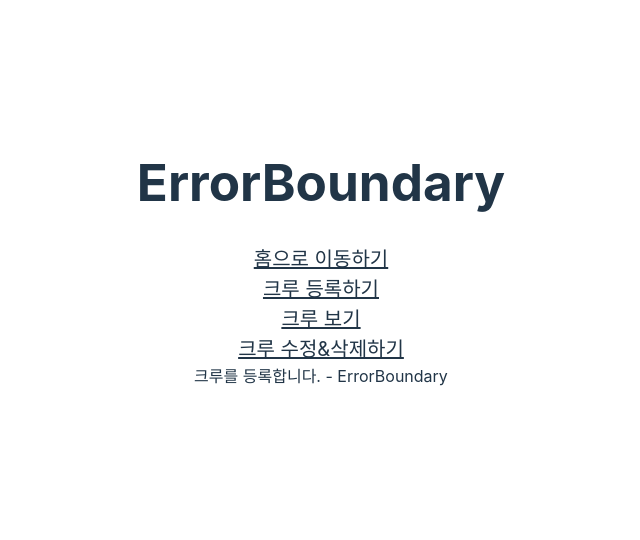
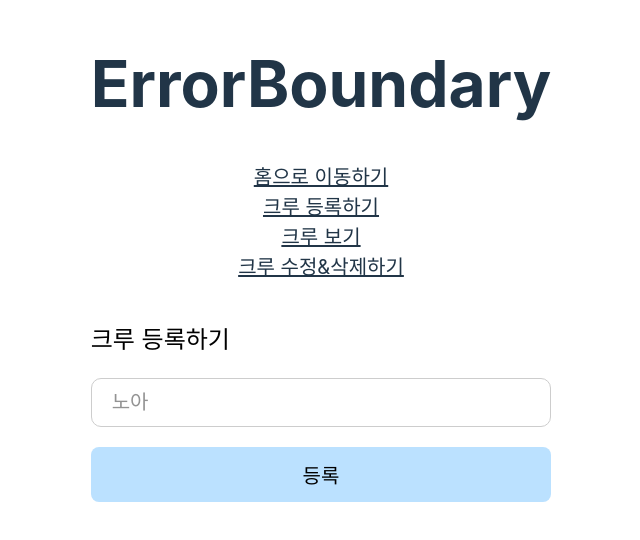
Before and after one commit to nlom0218/ErrorBoundary-practice, a React (Vite) app: page /error-boundary/register-crew in a window 1280 px wide. Shown: the part 146-686 px from the top of the page, without its empty margins (319-959 px from the left). Built offline with nearby package versions, Linux system fonts and the light colour scheme.

Commit message:
feat: RegisterCrewForm 레이아웃

```diff
--- a/src/components/Navigation.css
+++ b/src/components/Navigation.css
@@ -1,4 +1,6 @@
 .navigation {
   display: flex;
   flex-direction: column;
+
+  margin-bottom: 40px;
 }
--- /dev/null
+++ b/src/components/RegisterCrewForm.css
@@ -0,0 +1,22 @@
+form {
+  display: flex;
+  flex-direction: column;
+  gap: 20px;
+}
+
+label {
+  align-self: flex-start;
+  font-size: 24px;
+  color: black;
+}
+
+input {
+  font-size: 20px;
+  padding: 12px 20px;
+  border-radius: 10px;
+  border: 1px solid rgb(205, 205, 205);
+
+  &::placeholder {
+    color: rgb(147, 147, 147);
+  }
+}
--- /dev/null
+++ b/src/components/RegisterCrewForm.tsx
@@ -0,0 +1,13 @@
+import './RegisterCrewForm.css';
+
+const RegisterCrewForm = () => {
+  return (
+    <form>
+      <label htmlFor="register">크루 등록하기</label>
+      <input id="register" placeholder="노아" />
+      <button type="submit">등록</button>
+    </form>
+  );
+};
+
+export default RegisterCrewForm;
--- a/src/index.css
+++ b/src/index.css
@@ -20,6 +20,7 @@ body {
   place-items: center;
   min-width: 320px;
   min-height: 100vh;
+  font-size: 20px;
 }
 
 h1 {
@@ -31,31 +32,17 @@ button {
   border-radius: 8px;
   border: 1px solid transparent;
   padding: 0.6em 1.2em;
-  font-size: 1em;
-  font-weight: 500;
   font-family: inherit;
-  background-color: #1a1a1a;
+  background-color: #bbe1ff;
   cursor: pointer;
   transition: border-color 0.25s;
-}
-button:hover {
-  border-color: #646cff;
-}
-button:focus,
-button:focus-visible {
-  outline: 4px auto -webkit-focus-ring-color;
+  font-size: 20px;
 }
 
 @media (prefers-color-scheme: light) {
   :root {
     color: #213547;
     background-color: #ffffff;
-  }
-  a:hover {
-    color: #747bff;
-  }
-  button {
-    background-color: #f9f9f9;
   }
 }
 
@@ -68,3 +55,28 @@ a {
     color: #213547;
   }
 }
+
+/* input 기본 스타일 초기화 */
+input {
+  -webkit-appearance: none;
+  -moz-appearance: none;
+  appearance: none;
+}
+
+/* IE10 이상에서 input box 에 추가된 지우기 버튼 제거 */
+input::-ms-clear {
+  display: none;
+}
+
+/* input type number 에서 화살표 제거 */
+input[type='number']::-webkit-inner-spin-button,
+input[type='number']::-webkit-outer-spin-button {
+  -webkit-appearance: none;
+  -moz-appearance: none;
+  appearance: none;
+}
+
+input {
+  outline: none;
+  border: none;
+}
--- a/src/pages/error-boundary/RegisterCrewErrorBoundary.tsx
+++ b/src/pages/error-boundary/RegisterCrewErrorBoundary.tsx
@@ -1,7 +1,9 @@
+import RegisterCrewForm from '../../components/RegisterCrewForm';
+
 const RegisterCrewErrorBoundary = () => {
   return (
     <div>
-      <span>크루를 등록합니다. - ErrorBoundary</span>
+      <RegisterCrewForm />
     </div>
   );
 };
--- a/src/pages/try-catch/RegisterCrewTryCatch.tsx
+++ b/src/pages/try-catch/RegisterCrewTryCatch.tsx
@@ -1,7 +1,9 @@
+import RegisterCrewForm from '../../components/RegisterCrewForm';
+
 const RegisterCrewTryCatch = () => {
   return (
     <div>
-      <span>크루를 등록합니다. - try/catch</span>
+      <RegisterCrewForm />
     </div>
   );
 };
```
